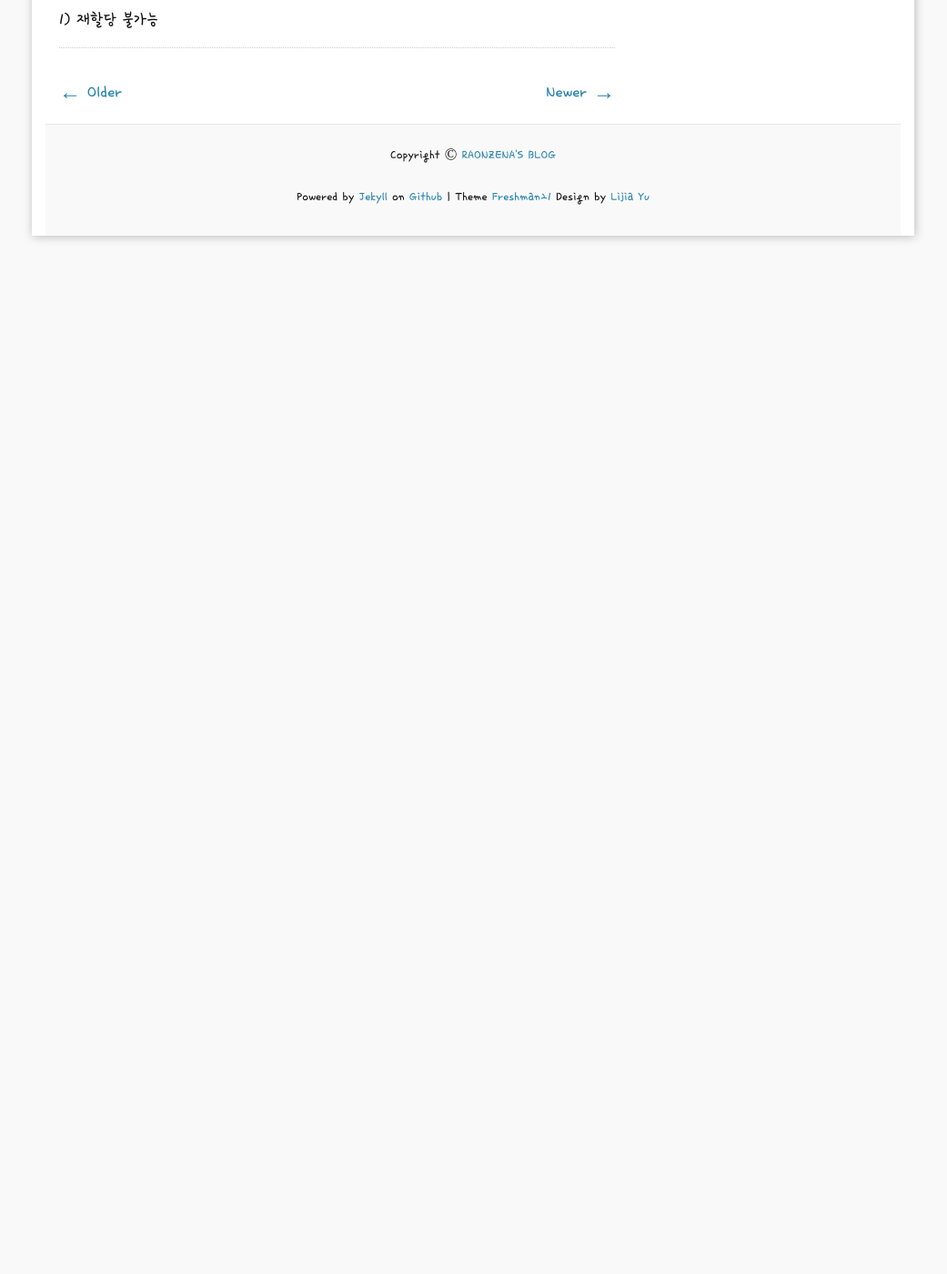
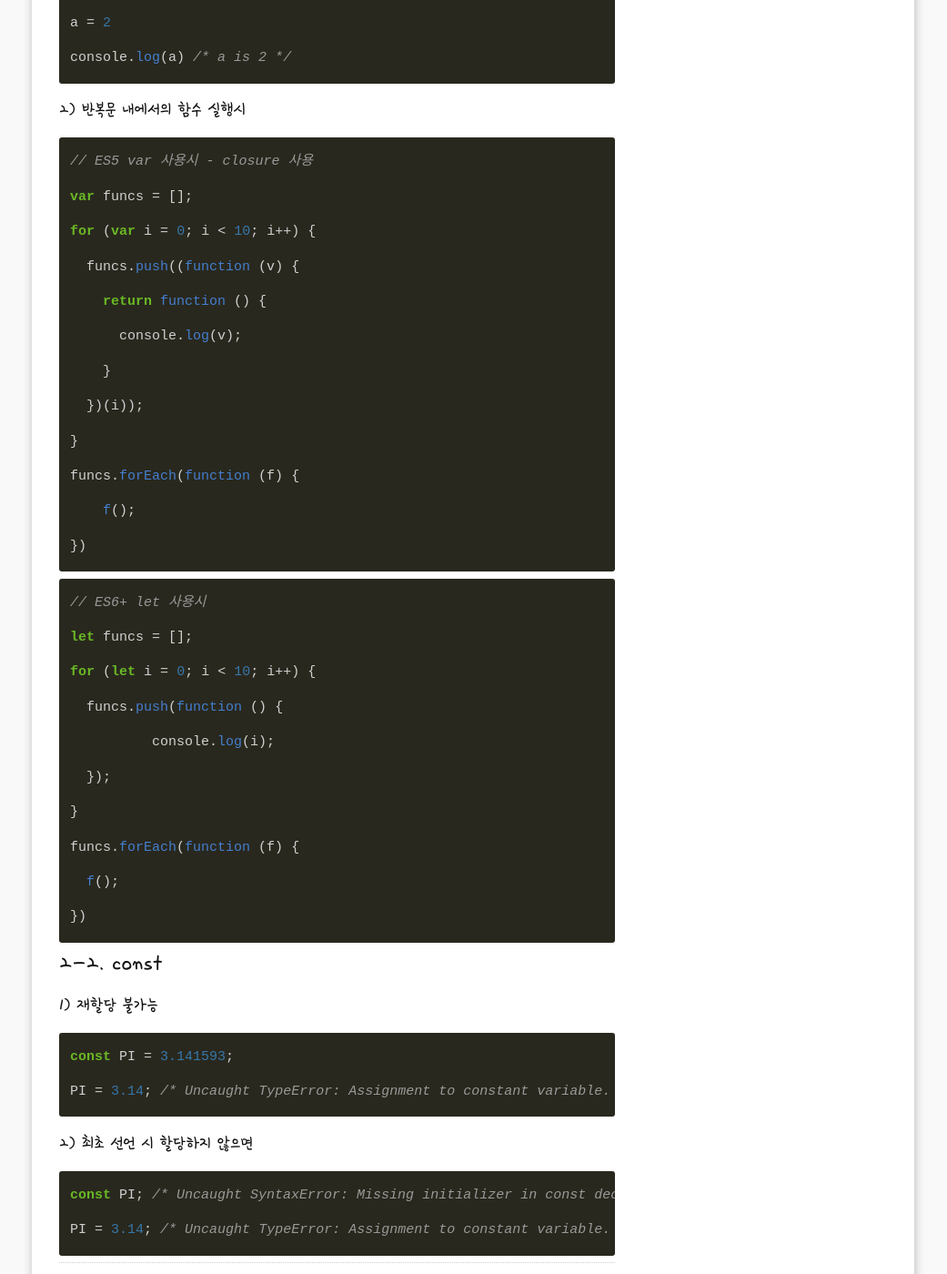
Before and after one commit to raonzena/raonzena.github.io, a Jekyll site: the page built from _posts/2019-01-29-03-third-post.markdown, in a window 1280 px wide and 1400 px high, scrolled down 2905 px. Shown: the whole window at 91% size, without its empty margins (120-1161 px from the left). Built offline with Jekyll 4.4.1, drawn with Linux system fonts in a browser that asks for light colours; comment, search, counter and statistics services are not loaded; before the commit the page ends 3194 px from its top, so only the background shows below that.

Commit message:
update 20190201

````diff
--- a/_posts/2019-01-29-03-third-post.markdown
+++ b/_posts/2019-01-29-03-third-post.markdown
@@ -5,7 +5,7 @@ date:   2019-01-29
 
 ---
 
-# 1. scope
+# **1. scope**
 
 - ES5 version
   **함수 레벨 스코프(function level scope)**
@@ -28,8 +28,6 @@ date:   2019-01-29
   }
   console.log(bar)  /* bar is 123 */
   ```
-
-
 
 ## 1-1. Hoisting
 - ES5에서는 var만 사용하기 때문에 다음과 같은 예제를 살펴보면, 4번째 코드 줄에서 'a is undefined' 메시지가 뜨는 것을 알 수 있다.
@@ -74,10 +72,9 @@ date:   2019-01-29
         let foo = '456';
     }
     ```
+<br/>
 
-
-
-# 2. variable
+# **2. variable**
 
 - ES5 version
 var 사용
@@ -90,9 +87,48 @@ let, const 사용
 
 ## 2-1. let
 1) 재할당 가능
-
+~~~javascript
+let a = 1
+a = 2
+console.log(a) /* a is 2 */
+~~~
 2) 반복문 내에서의 함수 실행시
-
+~~~javascript
+// ES5 var 사용시 - closure 사용
+var funcs = [];
+for (var i = 0; i < 10; i++) {
+  funcs.push((function (v) {
+    return function () {
+      console.log(v);
+    }
+  })(i));
+}
+funcs.forEach(function (f) {
+    f();
+})
+~~~
+~~~javascript
+// ES6+ let 사용시
+let funcs = [];
+for (let i = 0; i < 10; i++) {
+  funcs.push(function () {
+	  console.log(i);
+  });
+}
+funcs.forEach(function (f) {
+  f();
+})
+~~~
 
 ## 2-2. const
 1) 재할당 불가능
+~~~javascript
+const PI = 3.141593;
+PI = 3.14; /* Uncaught TypeError: Assignment to constant variable. */
+~~~
+
+2) 최초 선언 시 할당하지 않으면
+~~~javascript
+const PI; /* Uncaught SyntaxError: Missing initializer in const declaration */
+PI = 3.14; /* Uncaught TypeError: Assignment to constant variable. */
+~~~
--- a/_posts/2019-01-31-04-fourth-post.markdown
+++ b/_posts/2019-01-31-04-fourth-post.markdown
@@ -11,6 +11,8 @@ date:   2019-01-31
 변수로 한 번 지정하면 변수이름만 기억해 놓으면 사용하기 편함
 - var 변수이름 = 값;
 - Camel Case 사용
+
+<br/>
 
 # Type #
 - 변수 생성 시, 변수의 형태에 따라 인터프리터가 변수의 타입을 정해준다.
@@ -30,6 +32,7 @@ typeof 1.23 // number
 null : 값이 없음
 undefined : 값이 정해지지 않은 것
 
+<br/>
 
 # Conditional #
 
@@ -51,12 +54,14 @@ undefined : 값이 정해지지 않은 것
 - **Logical AND (&&)**
   두 개 이상의 조건문에서 하나라도 조건이 성립하지 않으면 false, 모두 성립하면 true
 
+<br/>
 
 # Array (배열) #
 - 대괄호로 감싸며, 반점으로 값을 구분
 - 배열은 값들에 대한 주소를 가지고 있는데 이를 index라고 함
 - ***index는 0부터 시작하기 때문에 주의***
 
+<br/>
 
 # Object (객체) #
 - key와 value 한 쌍으로 이루어진 요소를 가짐
````
